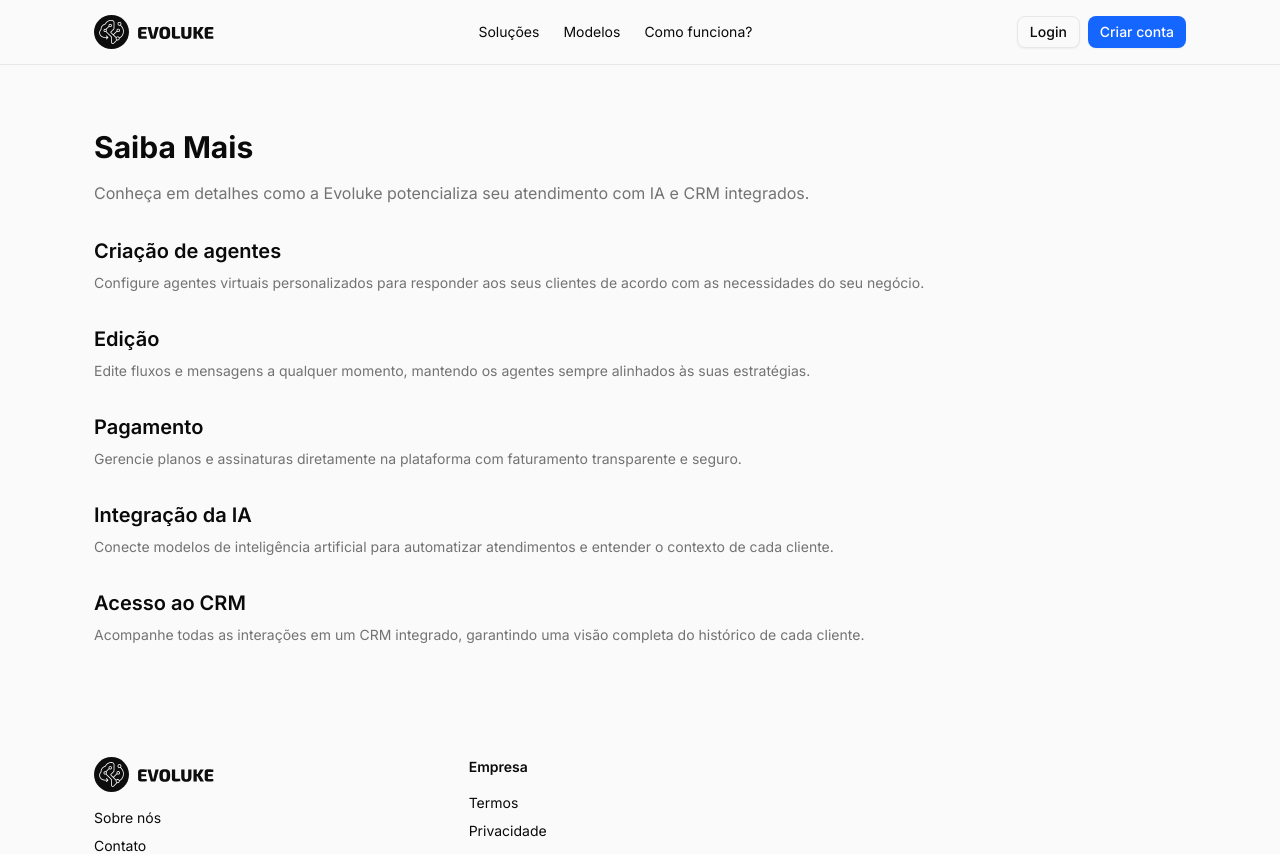
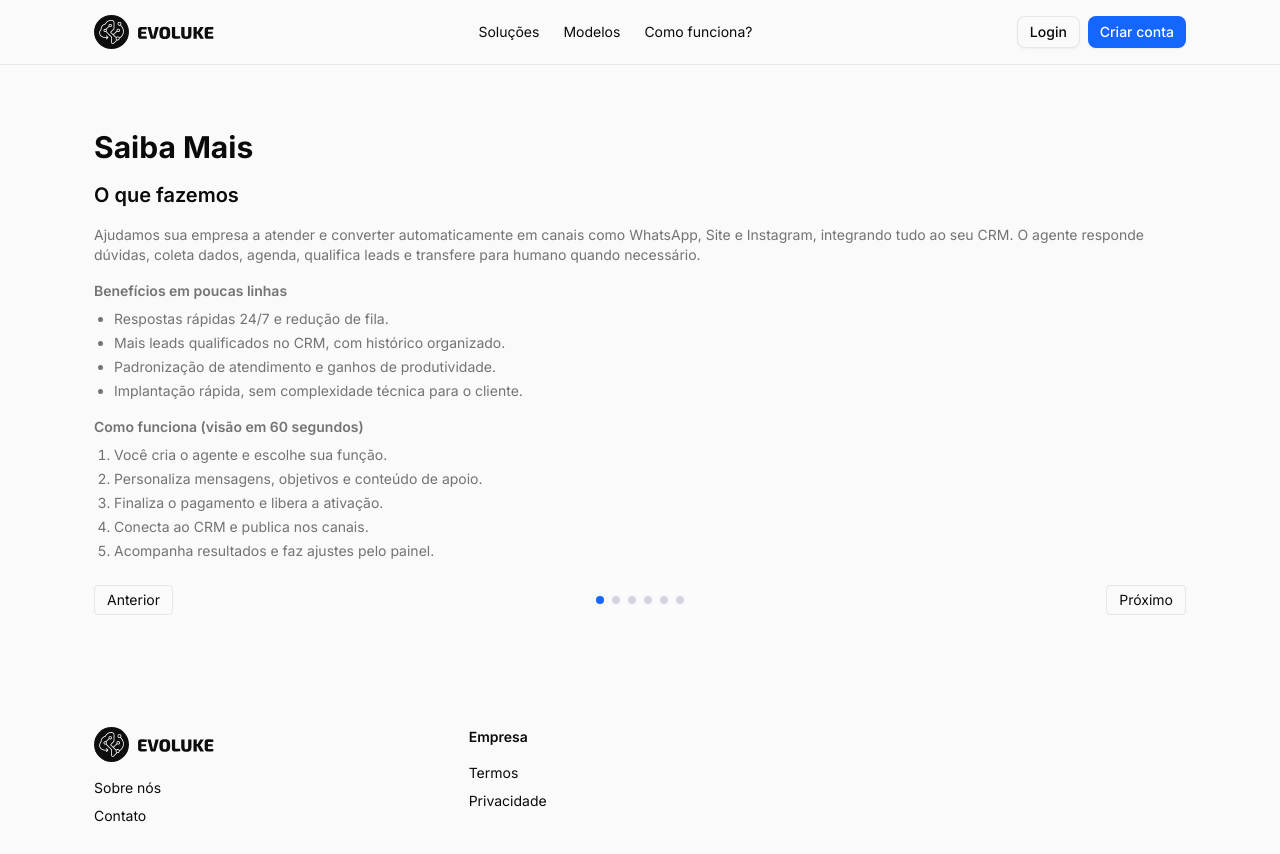
Before and after one commit to Evoluke/agent-plugandplay, a Next.js app: page /saiba-mais in a window 1280 px wide. Shown: the top 854 px of the page. Built offline with nearby package versions, Linux system fonts and the light colour scheme.

Commit message:
feat: add paginated learn more page

```diff
--- a/components/landing/LearnMore.tsx
+++ b/components/landing/LearnMore.tsx
@@ -1,46 +1,248 @@
-const steps = [
+"use client";
+
+import { useState } from "react";
+
+const slides = [
   {
-    title: "Criação de agentes",
-    description:
-      "Configure agentes virtuais personalizados para responder aos seus clientes de acordo com as necessidades do seu negócio.",
+    title: "O que fazemos",
+    content: (
+      <>
+        <p>
+          Ajudamos sua empresa a atender e converter automaticamente em canais como
+          WhatsApp, Site e Instagram, integrando tudo ao seu CRM. O agente responde
+          dúvidas, coleta dados, agenda, qualifica leads e transfere para humano
+          quando necessário.
+        </p>
+        <h3 className="mt-4 font-semibold">Benefícios em poucas linhas</h3>
+        <ul className="list-disc space-y-1 pl-5">
+          <li>Respostas rápidas 24/7 e redução de fila.</li>
+          <li>Mais leads qualificados no CRM, com histórico organizado.</li>
+          <li>Padronização de atendimento e ganhos de produtividade.</li>
+          <li>Implantação rápida, sem complexidade técnica para o cliente.</li>
+        </ul>
+        <h3 className="mt-4 font-semibold">Como funciona (visão em 60 segundos)</h3>
+        <ol className="list-decimal space-y-1 pl-5">
+          <li>Você cria o agente e escolhe sua função.</li>
+          <li>Personaliza mensagens, objetivos e conteúdo de apoio.</li>
+          <li>Finaliza o pagamento e libera a ativação.</li>
+          <li>Conecta ao CRM e publica nos canais.</li>
+          <li>Acompanha resultados e faz ajustes pelo painel.</li>
+        </ol>
+      </>
+    ),
   },
   {
-    title: "Edição",
-    description:
-      "Edite fluxos e mensagens a qualquer momento, mantendo os agentes sempre alinhados às suas estratégias.",
+    title: "Passo a passo de implantação",
+    content: (
+      <ol className="list-decimal space-y-6 pl-5">
+        <li>
+          <h4 className="font-semibold">Passo 1 — Criação do Agente</h4>
+          <p className="mt-2 font-medium">O que você faz</p>
+          <ul className="list-disc pl-5">
+            <li>Escolhe a função do agente (ex.: Agendamento, SDR/Vendas, Suporte).</li>
+            <li>Define o nome, idioma e tom (formal, direto, acolhedor, etc.).</li>
+            <li>(Opcional) Seleciona o canal principal onde ele atuará primeiro.</li>
+          </ul>
+          <p className="mt-2">
+            Resultado: agente criado em rascunho (inativo) no painel.
+          </p>
+        </li>
+        <li>
+          <h4 className="font-semibold">Passo 2 — Personalização</h4>
+          <p className="mt-2 font-medium">O que você define no painel</p>
+          <ul className="list-disc pl-5">
+            <li>Mensagens-chave: saudação, indisponibilidade, encerramento.</li>
+            <li>Objetivos e limites: o que o agente pode e não pode fazer/dizer.</li>
+            <li>Base de conhecimento: carregue documentos e links (FAQ, políticas, produtos).</li>
+            <li>Regras de transferência: quando passar para um atendente humano.</li>
+            <li>Horários de atendimento e fila de espera.</li>
+            <li>Privacidade: comunicação clara sobre uso de dados e consentimento.</li>
+            <li>Teste rápido: use o modo de simulação no painel para revisar respostas.</li>
+          </ul>
+          <p className="mt-2">Resultado: agente pronto para revisão e ativação.</p>
+        </li>
+        <li>
+          <h4 className="font-semibold">Passo 3 — Pagamento</h4>
+          <p className="mt-2 font-medium">Como é</p>
+          <ul className="list-disc pl-5">
+            <li>Escolha o plano que se encaixa no seu volume de uso.</li>
+            <li>Pague via cartão, PIX ou boleto (conforme planos disponíveis).</li>
+            <li>Faturamento/NF: disponível no painel.</li>
+            <li>Cancelamento/upgrade: simples e direto no painel.</li>
+          </ul>
+          <p className="mt-2">
+            Resultado: assinatura ativa libera a ativação do agente.
+          </p>
+        </li>
+        <li>
+          <h4 className="font-semibold">Passo 4 — Ativação</h4>
+          <p className="mt-2 font-medium">Checklist de qualidade</p>
+          <ul className="list-disc pl-5">
+            <li>Linguagem alinhada à marca.</li>
+            <li>Respostas corretas nos principais cenários.</li>
+            <li>Regras de transferência para humano testadas.</li>
+          </ul>
+          <p className="mt-2">Ação: ative o agente no painel (toggle ON).</p>
+          <p>Resultado: agente em produção e visível para seus clientes no canal selecionado.</p>
+        </li>
+        <li>
+          <h4 className="font-semibold">Passo 5 — Integração com CRM</h4>
+          <p className="mt-2 font-medium">O que você faz</p>
+          <ul className="list-disc pl-5">
+            <li>Seleciona seu CRM no painel (ex.: HubSpot, Pipedrive, RD, etc.).</li>
+            <li>Conecta a conta de forma guiada.</li>
+            <li>Mapeia campos essenciais: nome, e-mail, telefone, origem, estágio, responsável.</li>
+            <li>Define regras: quando criar lead/contato, atualizar dados, abrir ticket.</li>
+            <li>Teste: gere um lead de teste pelo agente e verifique no CRM.</li>
+          </ul>
+          <p className="mt-2">
+            Resultado: dados fluem automaticamente entre agente e CRM.
+          </p>
+        </li>
+        <li>
+          <h4 className="font-semibold">Passo 6 — Ativação do Agente de IA nos Canais</h4>
+          <p className="mt-2 font-medium">Canais suportados</p>
+          <p>WhatsApp, Site (widget de chat), Instagram, E-mail (entre outros).</p>
+          <p className="mt-2 font-medium">Publicação</p>
+          <p>Selecione o canal no painel e siga o passo a passo guiado.</p>
+          <p>
+            Oriente seu time (marketing/ti) quando for necessária alguma ação no site ou
+            número de WhatsApp.
+          </p>
+          <p className="mt-2 font-medium">Pós-ativação (primeiros dias)</p>
+          <p>Acompanhe o painel por 48–72h.</p>
+          <p>
+            Ajuste mensagens e base de conhecimento conforme dúvidas reais dos clientes.
+          </p>
+          <p className="mt-2">Resultado: agente publicamente disponível e operando.</p>
+        </li>
+      </ol>
+    ),
   },
   {
-    title: "Pagamento",
-    description:
-      "Gerencie planos e assinaturas diretamente na plataforma com faturamento transparente e seguro.",
+    title: "Operação contínua e melhorias",
+    content: (
+      <>
+        <h4 className="font-semibold">Métricas no painel</h4>
+        <ul className="list-disc pl-5">
+          <li>Taxa de resolução automática e transferências para humano.</li>
+          <li>Leads/contatos gerados e qualidade dos dados no CRM.</li>
+          <li>Tempo médio de resposta e satisfação (quando aplicável).</li>
+        </ul>
+        <h4 className="mt-4 font-semibold">Ciclo de melhoria</h4>
+        <ul className="list-disc pl-5">
+          <li>Revise semanalmente perguntas frequentes surgidas.</li>
+          <li>Atualize a base de conhecimento e mensagens-chave.</li>
+          <li>Promova pequenos ajustes nas regras de transferência.</li>
+        </ul>
+      </>
+    ),
   },
   {
-    title: "Integração da IA",
-    description:
-      "Conecte modelos de inteligência artificial para automatizar atendimentos e entender o contexto de cada cliente.",
+    title: "Boas práticas (recomendado)",
+    content: (
+      <ul className="list-disc pl-5">
+        <li>
+          Seja claro: escreva respostas simples, curtas e no estilo da sua marca.
+        </li>
+        <li>Base enxuta: mantenha documentos curtos e atualizados.</li>
+        <li>
+          Escalonamento humano: defina limites e caminhos claros para atendimento
+          humano.
+        </li>
+        <li>
+          Governança: aprove mensagens-padrão com equipe jurídica/comercial quando
+          necessário.
+        </li>
+      </ul>
+    ),
   },
   {
-    title: "Acesso ao CRM",
-    description:
-      "Acompanhe todas as interações em um CRM integrado, garantindo uma visão completa do histórico de cada cliente.",
+    title: "Perguntas frequentes (FAQ)",
+    content: (
+      <ul className="list-disc space-y-2 pl-5">
+        <li>
+          <span className="font-medium">Posso pausar o agente?</span> Sim, você pode
+          desativar/pausar pelo painel a qualquer momento.
+        </li>
+        <li>
+          <span className="font-medium">Posso ter múltiplos agentes?</span> Sim. Crie
+          agentes diferentes para funções e canais distintos.
+        </li>
+        <li>
+          <span className="font-medium">O que acontece se o pagamento falhar?</span> O
+          painel avisa; regularize o método de pagamento para evitar interrupção.
+        </li>
+        <li>
+          <span className="font-medium">Como pedir suporte?</span> Abra um ticket pelo
+          painel ou use os canais de atendimento informados.
+        </li>
+        <li>
+          <span className="font-medium">Como fica a privacidade dos dados?</span> Você
+          define as mensagens de consentimento e políticas. Os dados são usados apenas
+          para operação do agente e melhorias do seu atendimento.
+        </li>
+        <li>
+          <span className="font-medium">Posso integrar com mais de um CRM?</span> Sim,
+          desde que estejam disponíveis no painel. Consulte a lista atualizada.
+        </li>
+      </ul>
+    ),
+  },
+  {
+    title: "Suporte e contato",
+    content: (
+      <ul className="list-disc pl-5">
+        <li>Central de ajuda e tickets: disponível no painel.</li>
+        <li>Atendimento comercial: em horário comercial (BRT).</li>
+        <li>Treinamentos e materiais: guias rápidos e vídeos curtos no painel.</li>
+      </ul>
+    ),
   },
 ];
 
 export default function LearnMore() {
+  const [current, setCurrent] = useState(0);
+  const next = () => setCurrent((prev) => (prev + 1) % slides.length);
+  const prev = () => setCurrent((prev) => (prev - 1 + slides.length) % slides.length);
+
   return (
     <section className="py-8 md:py-12 lg:py-16">
       <div className="mx-auto max-w-[1140px] px-3 md:px-4 lg:px-6">
         <h1 className="mb-4 text-3xl font-bold">Saiba Mais</h1>
-        <p className="mb-8 text-muted-foreground">
-          Conheça em detalhes como a Evoluke potencializa seu atendimento com IA e CRM integrados.
-        </p>
-        <div className="space-y-8">
-          {steps.map(({ title, description }) => (
-            <div key={title}>
-              <h2 className="mb-2 text-xl font-semibold">{title}</h2>
-              <p className="text-sm text-muted-foreground">{description}</p>
-            </div>
-          ))}
+        <div className="mb-6">
+          <h2 className="mb-4 text-xl font-semibold">{slides[current].title}</h2>
+          <div className="space-y-2 text-sm text-muted-foreground">
+            {slides[current].content}
+          </div>
+        </div>
+        <div className="flex items-center justify-between">
+          <button
+            className="rounded border px-3 py-1 text-sm"
+            onClick={prev}
+            aria-label="Anterior"
+          >
+            Anterior
+          </button>
+          <div className="flex items-center gap-2">
+            {slides.map((_, i) => (
+              <button
+                key={i}
+                onClick={() => setCurrent(i)}
+                aria-label={`Ir para seção ${i + 1}`}
+                className={`h-2 w-2 rounded-full ${
+                  i === current ? "bg-primary" : "bg-gray-300"
+                }`}
+              />
+            ))}
+          </div>
+          <button
+            className="rounded border px-3 py-1 text-sm"
+            onClick={next}
+            aria-label="Próximo"
+          >
+            Próximo
+          </button>
         </div>
       </div>
     </section>
```
